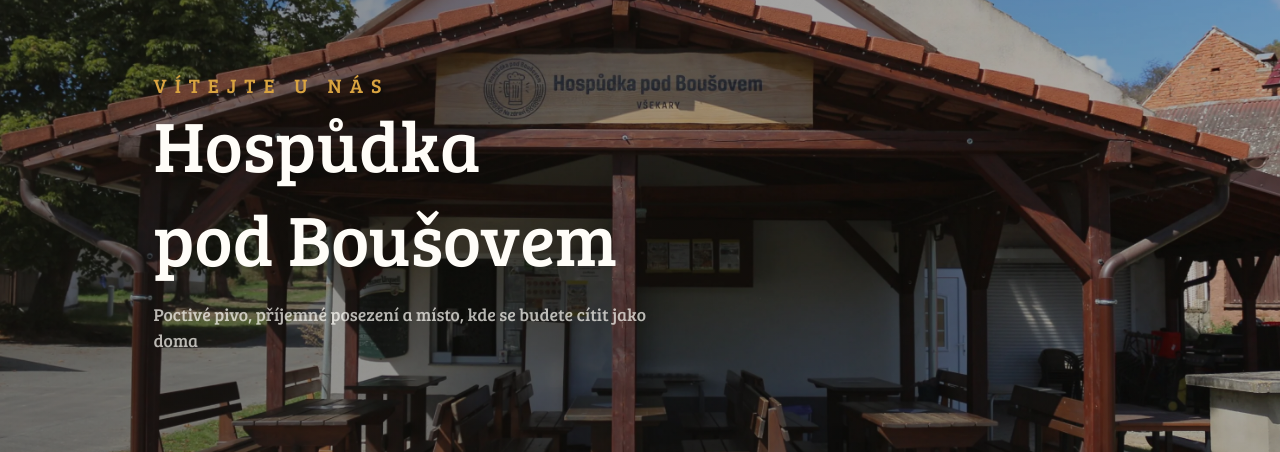
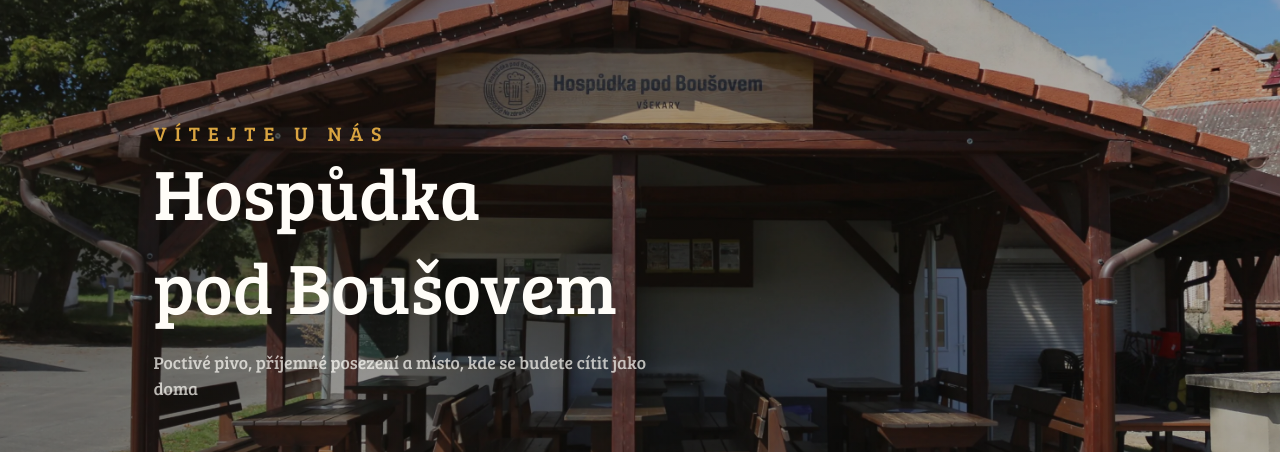
Before and after one commit to Luan2118/hospudka-pod-bousovem, a React (Vite) app: page / in a window 1280 px wide. Shown: the part 188-640 px from the top of the page. Built offline with nearby package versions, Linux system fonts and the light colour scheme; no server answers.

Commit message:
style: move hero text block down

```diff
--- a/src/pages/homepage/sections/Hero/Hero.tsx
+++ b/src/pages/homepage/sections/Hero/Hero.tsx
@@ -11,7 +11,7 @@ function Hero() {
 
       <div className="absolute inset-0 bg-gradient-to-r from-[#171512]/50  to-[#171512]/30" />
 
-      <div className="z-10 absolute font-[Bree_serif] top-1/2 -translate-y-1/2 px-6  xxs:px-[clamp(1rem,12vw,12.5rem)] flex flex-col  ">
+      <div className="z-10 absolute font-[Bree_serif] top-1/2 -translate-y-1/2 mt-12 px-6  xxs:px-[clamp(1rem,12vw,12.5rem)] flex flex-col  ">
 
         <motion.p
           initial={{ opacity: 0, y: 20 }}
```
